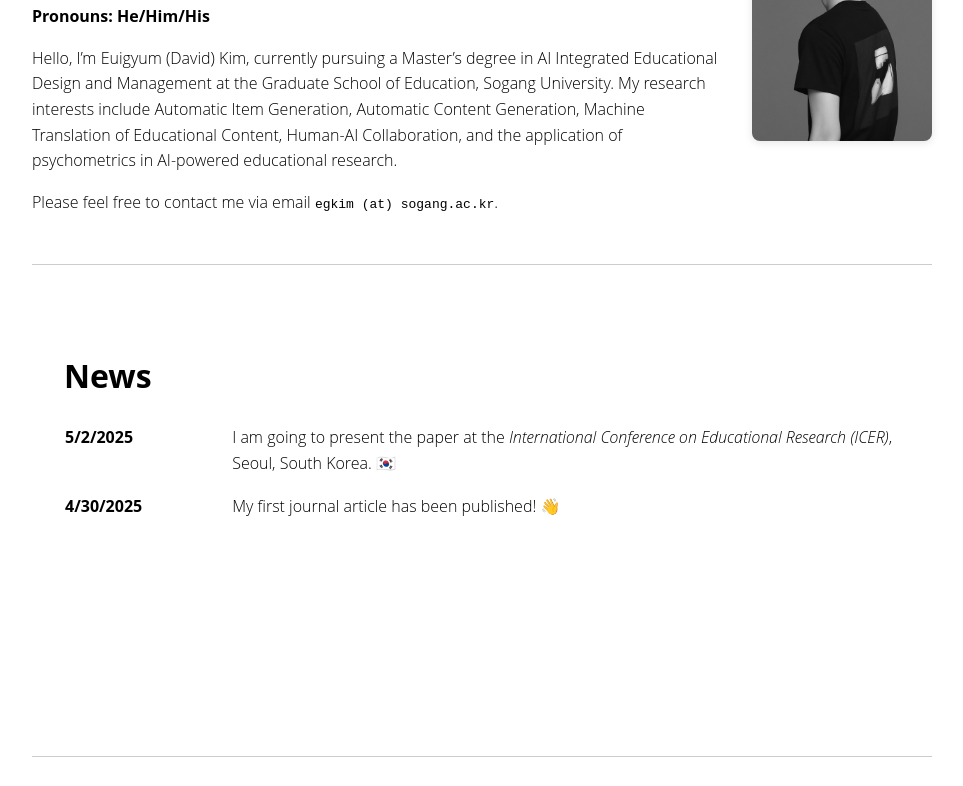
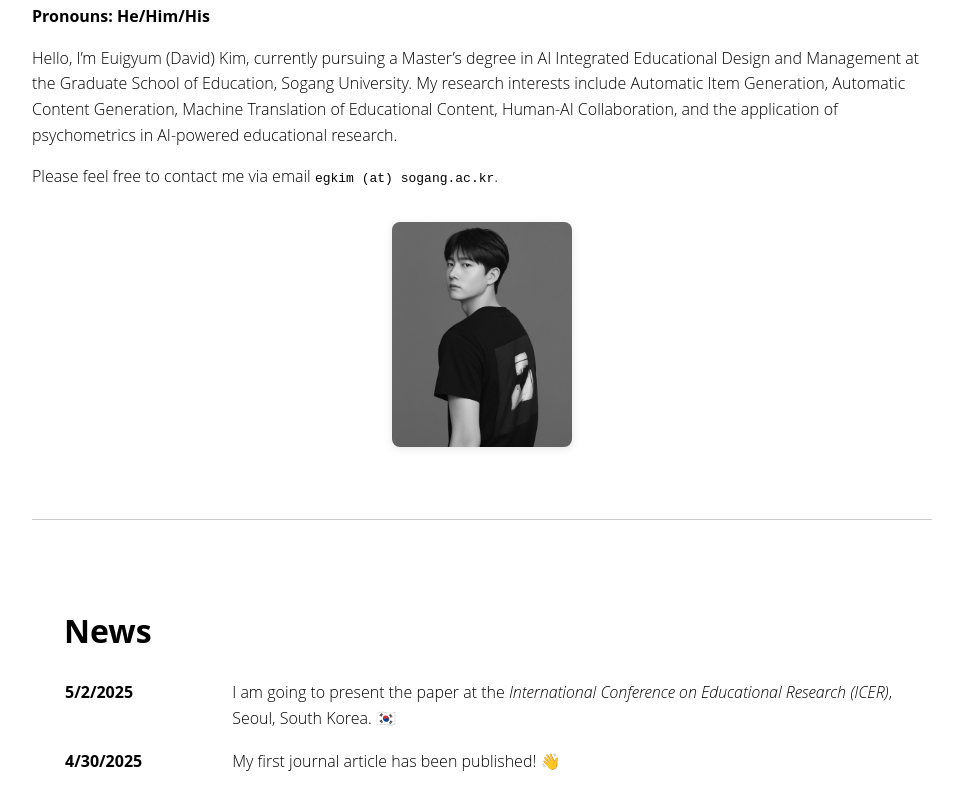
Before and after one commit to euigyum-kim/euigyum-kim.github.io, a plain HTML site: page index.html in a window 1280 px wide. Shown: the part 175-961 px from the top of the page, without its empty margins (158-1121 px from the left). Drawn offline with Linux system fonts and the light colour scheme.

Commit message:
Update style.css

```diff
--- a/style.css
+++ b/style.css
@@ -1,17 +1,12 @@
 .intro {
-  display: flex;
-  flex-wrap: wrap;
-  align-items: flex-start;
-  gap: 2em;
-}
-
-.intro-text {
-  flex: 1 1 60%;
+  display: block;
+  padding-bottom: 2em;
 }
 
 .profile-img {
-  flex: 1 1 180px;
   max-width: 180px;
+  margin: 2em auto 0 auto;
+  text-align: center;
 }
 
 .profile-img img {
```
